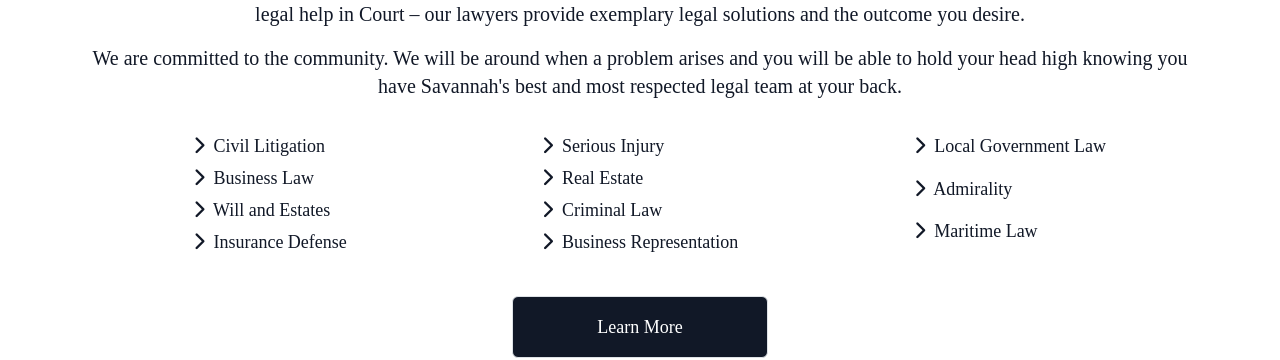
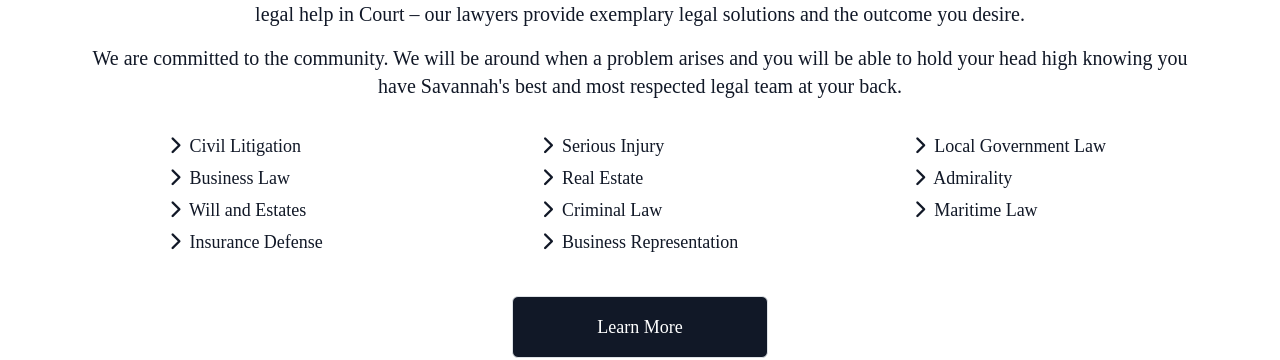
Before and after one commit to HunterPadgett/freelance-template, a React (Create React App) app: page / in a window 1280 px wide. Shown: the part 908-1268 px from the top of the page. Built offline with nearby package versions, Linux system fonts and the light colour scheme; a web font is replaced by a local one.

Commit message:
practice areas fix

```diff
--- a/src/components/PracticeAreasHome/index.js
+++ b/src/components/PracticeAreasHome/index.js
@@ -1,5 +1,5 @@
 import React from "react";
-import "./PracticeAreas.css"
+import "./PracticeAreas.css";
 
 const PracticeAreasHome = () => {
   return (
@@ -38,8 +38,9 @@ const PracticeAreasHome = () => {
         </div>
       </div>
 
-      <div className="mt-3 mb-3 container grid-cols-1 md:text-lg md:grid-cols-3 md:grid ">
-        <ul class="grid justify-center  space-y-1  list-inside dark:text-gray-900" id="badList">
+      <div className="container">
+        <div className="mt-3 mb-3 grid grid-cols-1 md:text-lg md:grid-cols-3">
+          <ul class="flex-row justify-center mx-auto space-y-1 list-inside dark:text-gray-900 pr-5 md:p-0">
             <li class="">
               <i class="fa-solid fa-chevron-right"></i>&nbsp; Civil Litigation
             </li>
@@ -54,7 +55,7 @@ const PracticeAreasHome = () => {
             </li>
           </ul>
 
-        <ul class="grid justify-center space-y-1  list-inside dark:text-gray-900">
+          <ul class="flex-row justify-center mx-auto space-y-1  list-inside dark:text-gray-900">
             <li class=" ">
               <i class="fa-solid fa-chevron-right"></i>&nbsp; Serious Injury
             </li>
@@ -70,9 +71,10 @@ const PracticeAreasHome = () => {
             </li>
           </ul>
 
-        <ul class="grid justify-center space-y-1  list-inside dark:text-gray-900">
+          <ul class="flex-row justify-center mx-auto space-y-1  list-inside dark:text-gray-900">
             <li class=" ">
-            <i class="fa-solid fa-chevron-right"></i>&nbsp; Local Government Law
+              <i class="fa-solid fa-chevron-right"></i>&nbsp; Local Government
+              Law
             </li>
             <li class="">
               <i class="fa-solid fa-chevron-right"></i>&nbsp; Admirality
@@ -81,6 +83,7 @@ const PracticeAreasHome = () => {
               <i class="fa-solid fa-chevron-right"></i>&nbsp; Maritime Law
             </li>
           </ul>
+        </div>
       </div>
       <button className="mb-5 mt-2 border-none flex flex-row items-center justify-center">
         <a
```
Lines whose indentation alone changed are shown as unchanged.
